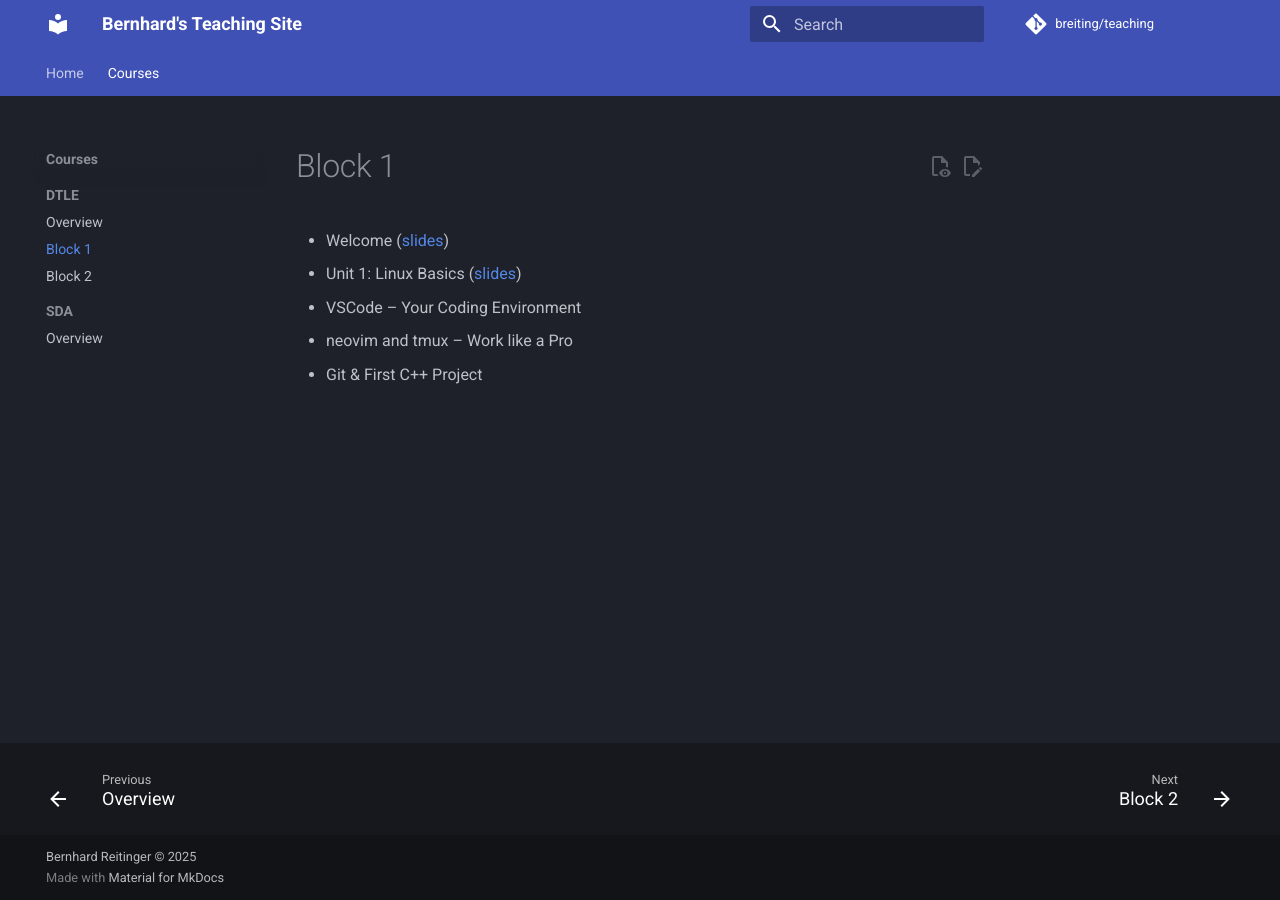
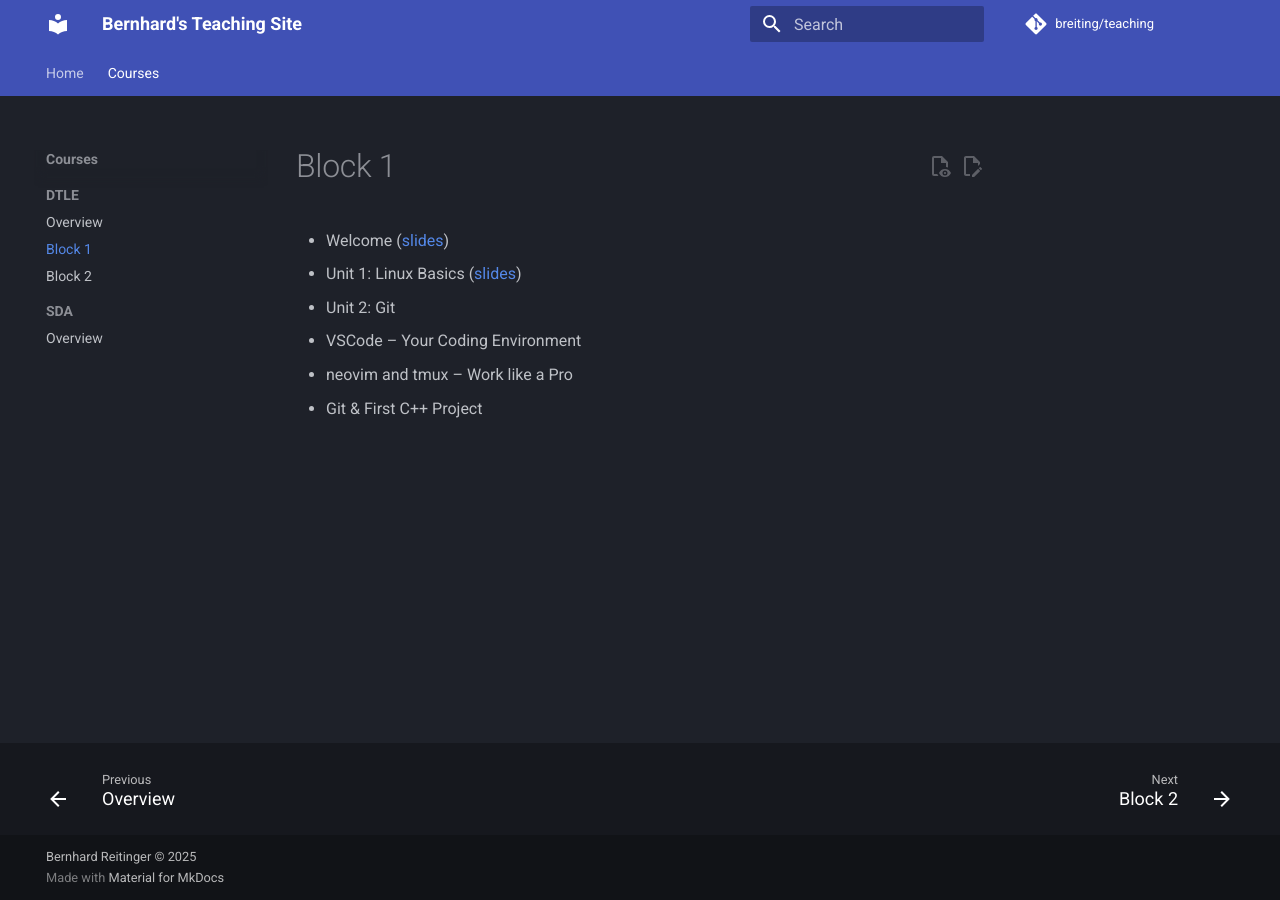
Before and after one commit to breiting/teaching, an MkDocs documentation site: the page built from docs/courses/dtle/block_1.md, in a window 1280 px wide. Built offline with MkDocs 1.6.1 and Material for MkDocs 9.7.7, drawn with Linux system fonts in a browser that asks for light colours; comment, search, counter and statistics services are not loaded.

Commit message:
Update block 1

```diff
--- a/docs/courses/dtle/block_1.md
+++ b/docs/courses/dtle/block_1.md
@@ -2,6 +2,7 @@
 
 - Welcome ([slides](slides/00_welcome.pdf))
 - Unit 1: Linux Basics ([slides](slides/01_linux_shell.pdf))
+- Unit 2: Git
 - VSCode – Your Coding Environment
 - neovim and tmux – Work like a Pro
 - Git & First C++ Project
```
